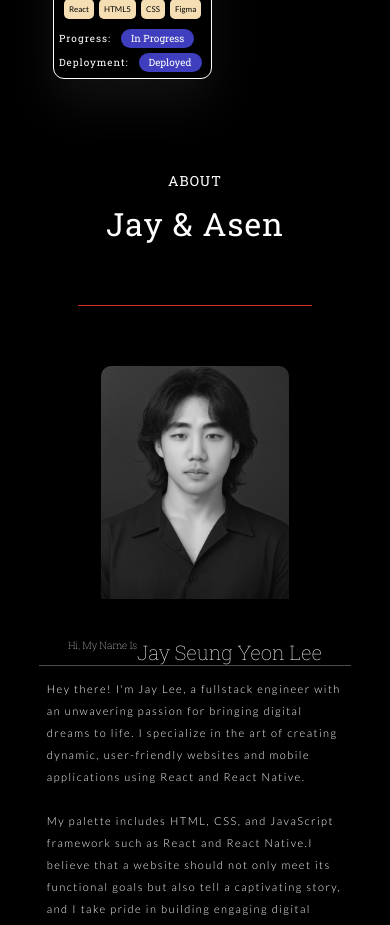
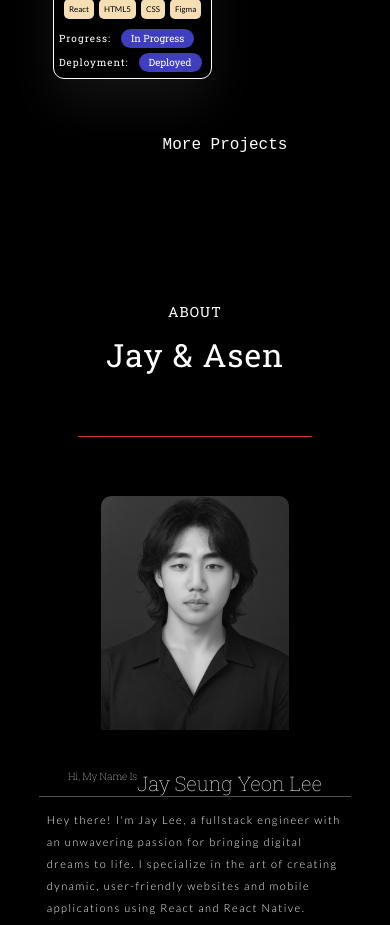
Before and after one commit to LeeJay0126/jayasen, a React (Create React App) app: page / in a window 390 px wide. Shown: the part 1040-1965 px from the top of the page. Built offline with nearby package versions, Linux system fonts and the light colour scheme; a web font is replaced by a local one.

Commit message:
More Project Button added
- More Project button will be made responsive tomorrow
- Project Card will be edited to show the Github url and deployed URL if applicable
- More projects will be added after reviewing repos in github

```diff
--- a/src/Pages/Home/Home.css
+++ b/src/Pages/Home/Home.css
@@ -120,21 +120,20 @@
 .HomeProjectLinkContainer {
     width: 100%;
     display: flex;
-    justify-content: space-between;
-    padding-top: 60px;
-    padding-bottom: 60px;
+    justify-content: center;
+    margin: 50px 30px;
 }
 
-.HomeProjectLinkHelper {
-    width: 60%;
-    cursor: pointer;
+.HPLHelper {
+    width: 50%;
     display: flex;
-    align-items: center;
-    border: 1px white solid;
-    margin: 0 auto;
 }
 
-.HomeProjectLink {
+.HPLHelper:hover {
+    border: 1px solid red;
+}
+
+.moreProjectsButton {
     width: 100%;
     cursor: pointer;
     text-decoration: none;
@@ -144,8 +143,7 @@
     padding: 4%;
 }
 
-.HomeProjectLinkHelper :hover {
-    background-color: white;
+.moreProjectsButton :hover {
     color: black;
 }
 
--- a/src/Pages/Home/LatestProject.js
+++ b/src/Pages/Home/LatestProject.js
@@ -1,4 +1,6 @@
+import { Link } from "react-router-dom";
 import LatestProjectComponent from "./LatestProjectComponent";
+import Project from "../Projects/Project";
 
 const LatestProject = () => {
 
@@ -11,7 +13,12 @@ const LatestProject = () => {
                 PROJECTS
             </h2>
             <div className="RedUnderLine"></div>
-            <LatestProjectComponent/>
+            <LatestProjectComponent />
+            <div className="HomeProjectLinkContainer">
+                <div className="HPLHelper">
+                    <Link to="/projects" element={<Project />} className="moreProjectsButton">More Projects</Link>
+                </div>
+            </div>
         </div>
     );
 
```
